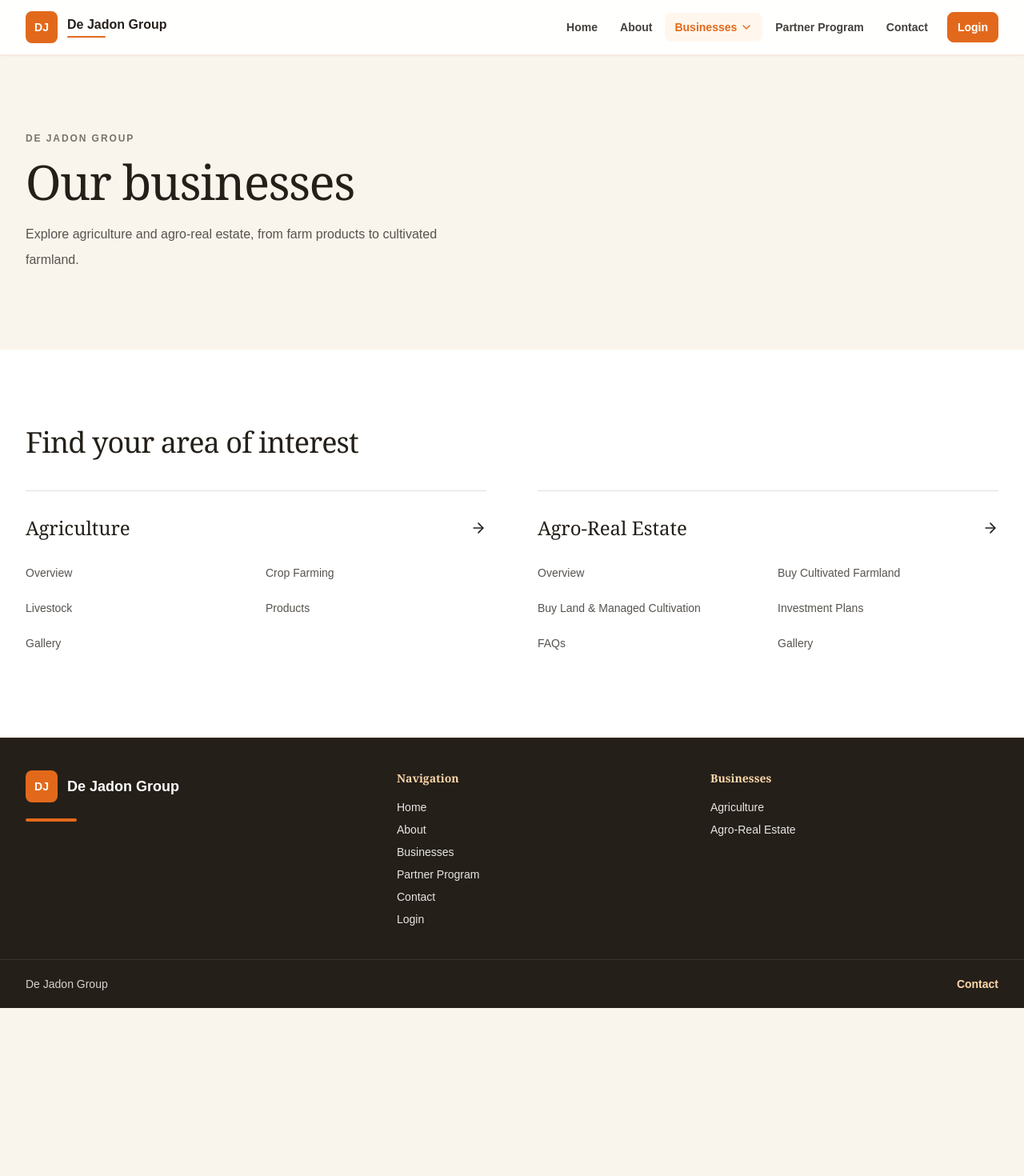
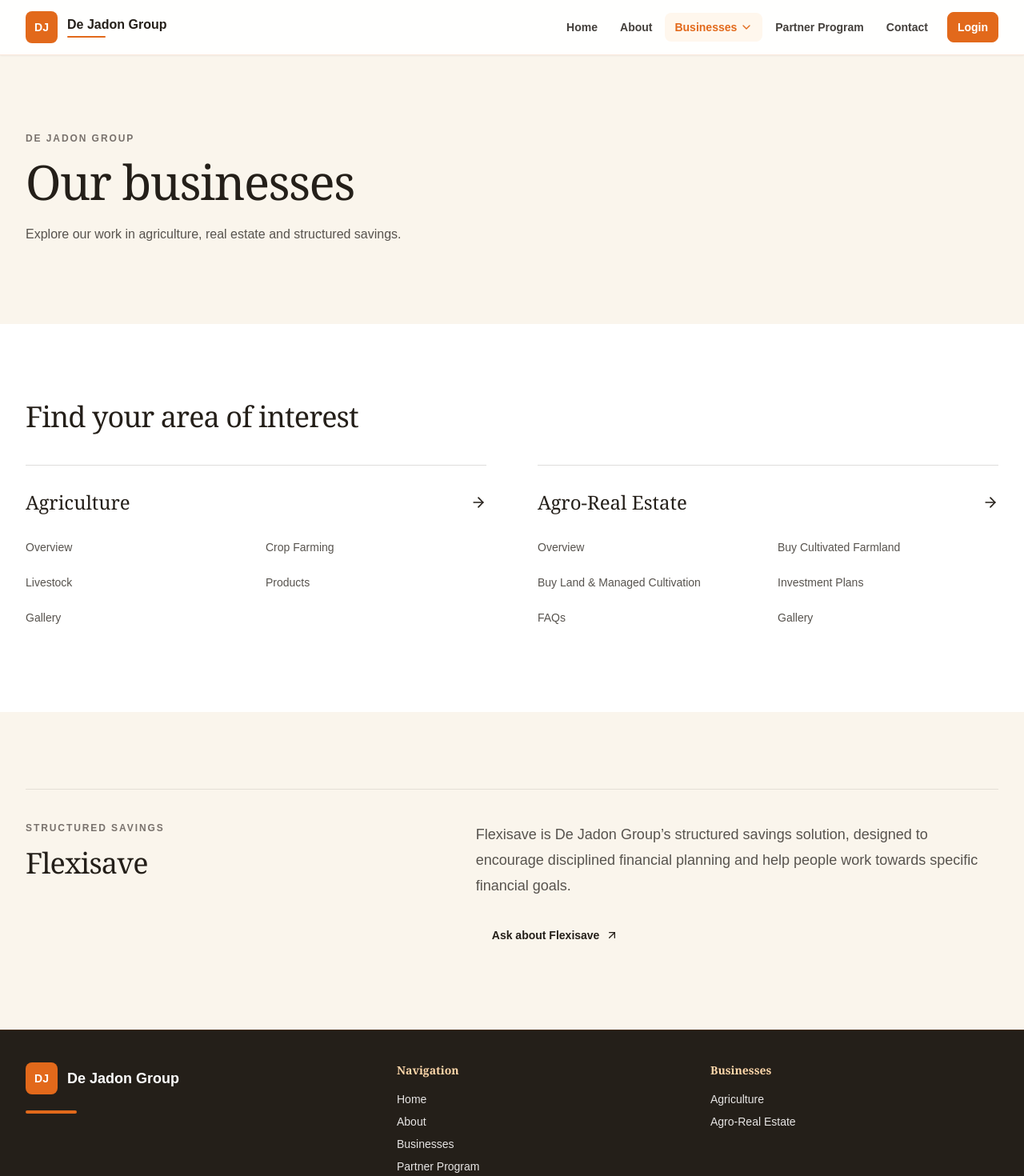
Before and after one commit to Emiloart/Dejadongroup, a Next.js app: page /businesses in a window 1280 px wide. Shown: the top 1470 px of the page at 80% size. Before the commit the page ends 1260 px from the top, so only its background shows below. Built offline with nearby package versions, Linux system fonts and the light colour scheme.

Commit message:
content: include workbook company purpose and Flexisave

```diff
--- a/src/app/about/page.tsx
+++ b/src/app/about/page.tsx
@@ -48,7 +48,10 @@ export default function AboutPage() {
             </>
           }
         >
-          <p className="max-w-2xl text-base leading-7 text-stone-700">{aboutSections[0].body}</p>
+          <div className="space-y-4">
+            <p>{aboutSections[0].body}</p>
+            <p>De Jadon Group was created to address the difficulty of accessing credible investment opportunities, owning appreciating assets and building sustainable additional sources of income in Nigeria.</p>
+          </div>
         </PageHero>
       </PageSection>
 
--- a/src/app/businesses/page.tsx
+++ b/src/app/businesses/page.tsx
@@ -1,4 +1,5 @@
 import { BusinessCard } from "@/components/business-card";
+import { ButtonLink } from "@/components/button-link";
 import { PageHero } from "@/components/page-hero";
 import { PageSection } from "@/components/page-section";
 import { SectionHeader } from "@/components/section-header";
@@ -10,7 +11,7 @@ export default function BusinessesPage() {
     <SiteLayout>
       <PageSection>
         <PageHero title="Our businesses" eyebrow="De Jadon Group">
-          <p>Explore agriculture and agro-real estate, from farm products to cultivated farmland.</p>
+          <p>Explore our work in agriculture, real estate and structured savings.</p>
         </PageHero>
       </PageSection>
       <PageSection tinted>
@@ -21,6 +22,15 @@ export default function BusinessesPage() {
           ))}
         </div>
       </PageSection>
+      <PageSection>
+        <div className="grid gap-8 border-t border-ink/10 pt-10 lg:grid-cols-[0.85fr_1.15fr] lg:gap-20">
+          <SectionHeader title="Flexisave" eyebrow="Structured savings" />
+          <div>
+            <p className="max-w-2xl text-lg leading-8 text-stone-600">Flexisave is De Jadon Group’s structured savings solution, designed to encourage disciplined financial planning and help people work towards specific financial goals.</p>
+            <div className="mt-6"><ButtonLink href="/contact" variant="outline">Ask about Flexisave</ButtonLink></div>
+          </div>
+        </div>
+      </PageSection>
     </SiteLayout>
   );
 }
```
